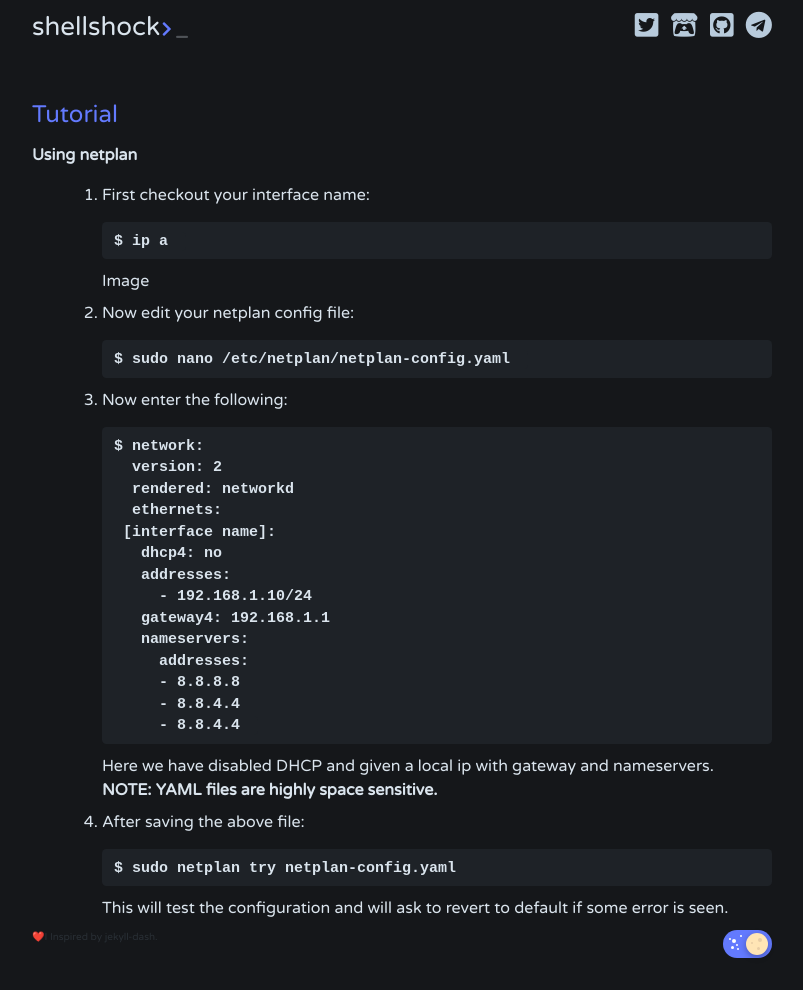
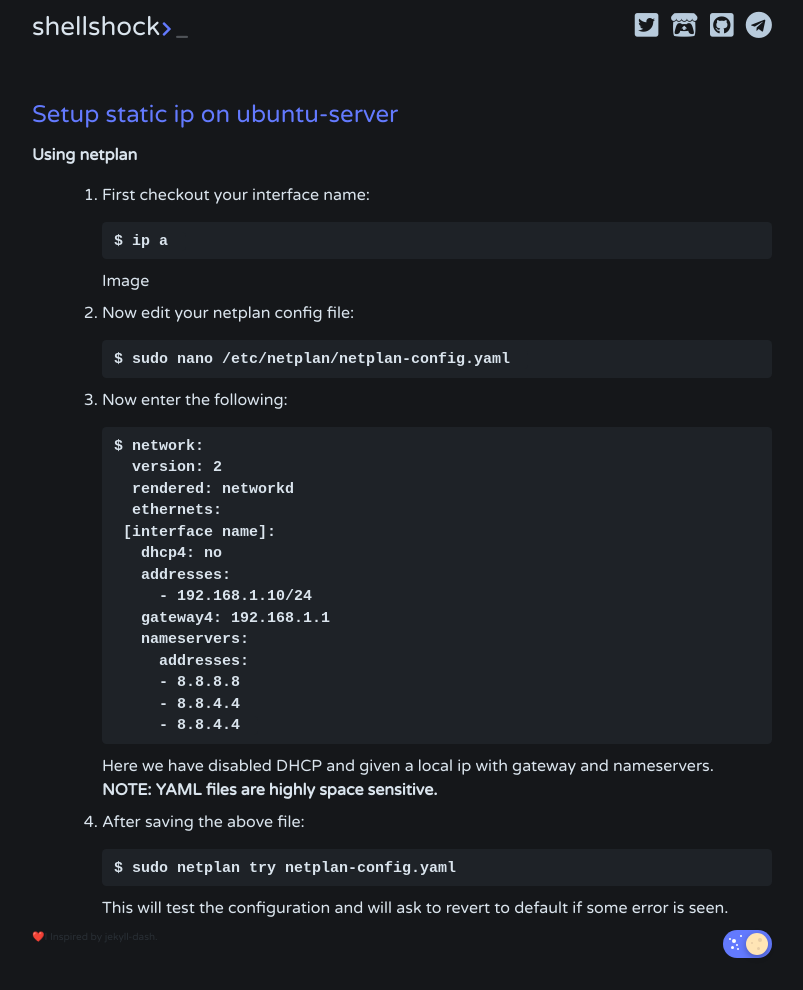
Before and after one commit to depgod/weblog, a Jekyll site: the page built from _posts/2022-08-20-setup-static-ip-on-ubuntu-server.md, in a window 1280 px wide. Shown: the whole page, without its empty margins (238-1041 px from the left). Built offline with Jekyll 4.4.1, drawn with Linux system fonts in a browser that asks for light colours; nearby versions of some CDN libraries.

Commit message:
corrections

```diff
--- a/_posts/2022-08-20-setup-static-ip-on-ubuntu-server.md
+++ b/_posts/2022-08-20-setup-static-ip-on-ubuntu-server.md
@@ -3,7 +3,7 @@ layout: page
 title: Setup static ip on ubuntu-server
 tags: networking
 ---
-## Tutorial
+## Setup static ip on ubuntu-server
 
 **Using netplan**
 
```
